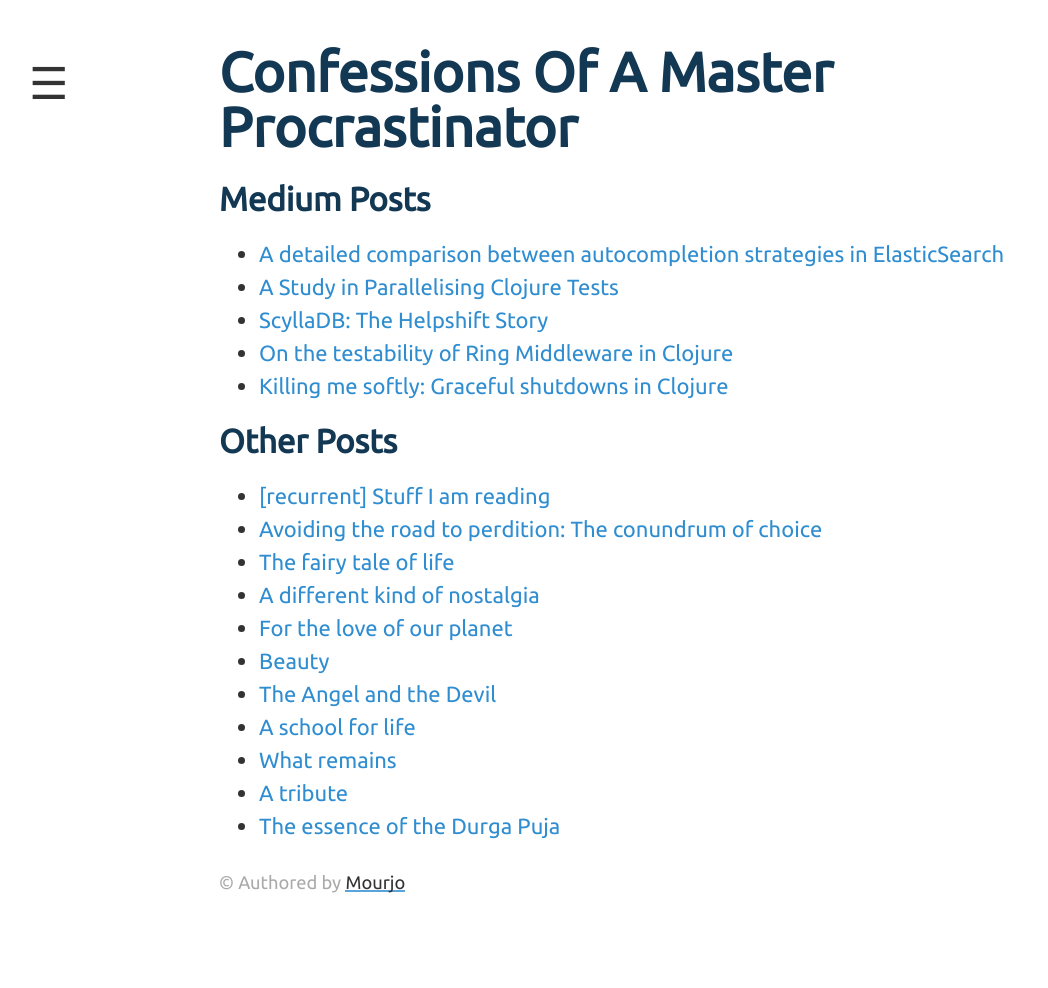
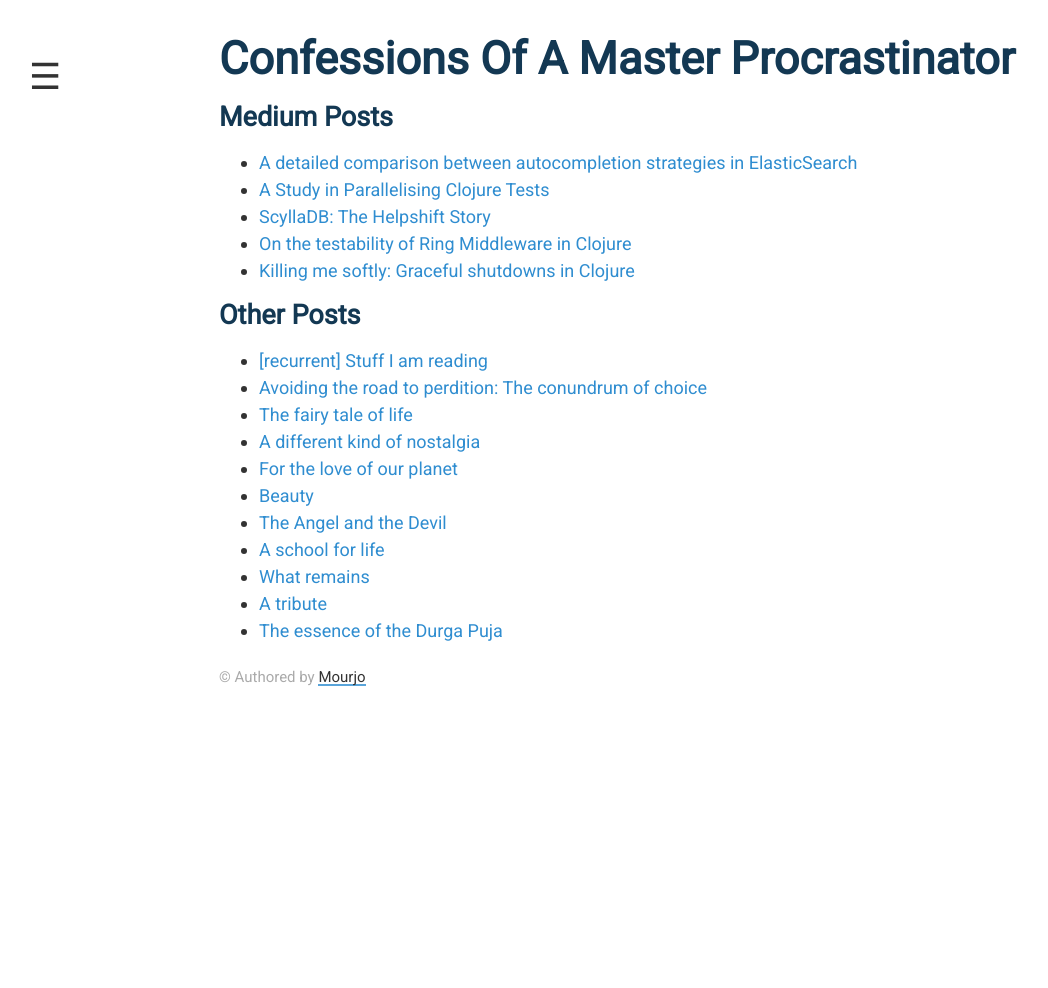
Before and after one commit to mourjo/blog, a Jekyll site: the page built from index.html, in a window 1280 px wide. Shown: the whole page, without its empty margins (21-1069 px from the left). Built offline with Jekyll 4.4.1, drawn with Linux system fonts in a browser that asks for light colours.

Commit message:
Change font to Roboto

```diff
--- a/_layouts/default.html
+++ b/_layouts/default.html
@@ -9,14 +9,13 @@
 
   <title>{% if page.title %}{{ page.title }} - {{ site.title }}{% else %}{{ site.title }}{% endif %}</title>
 
-  <link href="https://fonts.googleapis.com/css?family=Ubuntu&display=swap" rel="stylesheet">
+  <link href="https://fonts.googleapis.com/css2?family=Roboto&display=swap" rel="stylesheet">
   <link rel="shortcut icon" href="{{site.baseurl}}/favicon.png">
   <link rel="stylesheet" href="{{site.baseurl}}/css/main.css">
   <script src="{{site.baseurl}}/js/jquery-3.3.1.min.js"></script>
   <script async src="{{site.baseurl}}/js/navbar.js"></script>
 </head>
 <body style="background-color: rgb(255, 255, 255)">
-
   <header>
 <span style="cursor:pointer" onclick="openNav()" class="home">&#9776;</span>
   <div id="mySidenav" class="sidenav">
--- a/css/main.scss
+++ b/css/main.scss
@@ -4,8 +4,8 @@
 
 @charset "utf-8";
 
-$base-font-family: 'Ubuntu', sans-serif;
-$base-font-size:   22px;
+$base-font-family: 'Roboto', sans-serif;
+$base-font-size:   18px;
 $base-font-weight: 400;
 $small-font-size:  $base-font-size * 0.875;
 $base-line-height: 1.5;
```
